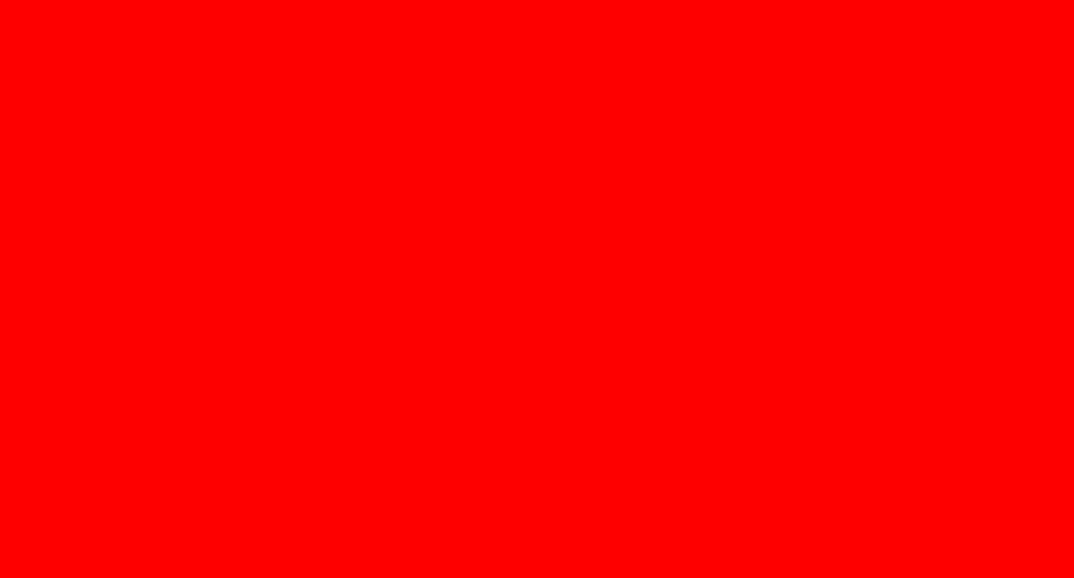
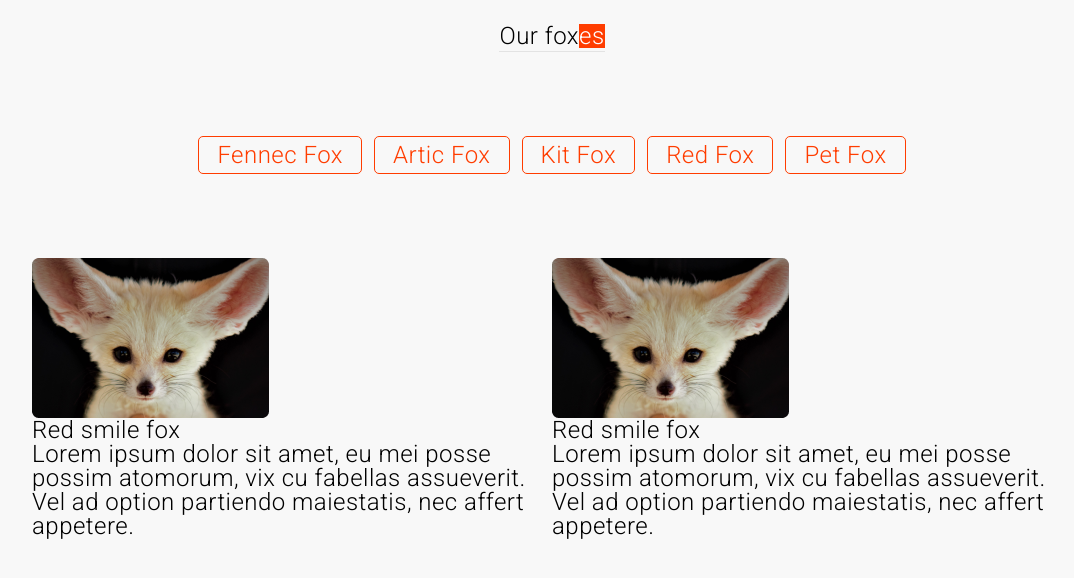
Before and after one commit to DzmityKozich/courses-js-and-ts, a website built with webpack: page task-2.2/main.html in a window 1280 px wide. Shown: the whole page, without its empty margins (88-1162 px from the left). Built offline with nearby package versions, Linux system fonts and the light colour scheme.

Commit message:
Implement FoxCard and FoxList calsses

```diff
--- /dev/null
+++ b/task-2.2/lib/entities/fox-card.ts
@@ -0,0 +1,38 @@
+import { createFoxCard } from '../fox-card-factory';
+import { FoxType } from './models';
+
+export class FoxCard {
+	private element: HTMLElement;
+	private likeBtn: HTMLButtonElement;
+
+	constructor(public foxType: FoxType, title: string, text: string, imgSrc: string, private likes: number, readMoreLink: string = '') {
+		const { card, cardContent, cardTitle, img, likeBtn } = createFoxCard();
+		this.element = card;
+		this.likeBtn = likeBtn;
+		cardContent.textContent = text;
+		cardTitle.textContent = title;
+		img.src = imgSrc;
+		this.likeBtn.addEventListener('click', this.onLikeClick);
+	}
+
+	public addTo(parent: Node): void {
+		parent.appendChild(this.element);
+	}
+
+	public removeFrom(parent: Node): void {
+		parent.removeChild(this.element);
+	}
+
+	public destroy(): void {
+		this.likeBtn.removeEventListener('click', this.onLikeClick);
+		this.element.remove();
+	}
+
+	public remove(): void {
+		this.element.remove();
+	}
+
+	private onLikeClick = () => {
+		this.likeBtn.textContent = `${++this.likes}`;
+	};
+}
--- /dev/null
+++ b/task-2.2/lib/entities/fox-list.ts
@@ -0,0 +1,30 @@
+import { FoxCard } from './fox-card';
+import { FoxType } from './models';
+
+export class FoxList {
+	private cards: Map<FoxType, FoxCard[]> = new Map();
+	private currentFoxType: FoxType = FoxType.Red;
+
+	constructor(private listEl: Node, cards: FoxCard[]) {
+		this.fillCards(cards);
+		// FIXME: add All fox type
+		this.showCardsFor(this.currentFoxType);
+	}
+
+	private fillCards(cardList: FoxCard[]): void {
+		cardList.forEach((card) => {
+			const cards = this.cards.get(card.foxType) || [];
+			this.cards.set(card.foxType, [card, ...cards]);
+		});
+	}
+
+	public showCardsFor(foxType: FoxType) {
+		this.cards.get(this.currentFoxType)?.forEach((card) => {
+			card.remove();
+		});
+		this.currentFoxType = foxType;
+		this.cards.get(foxType)?.forEach((card) => {
+			card.addTo(this.listEl);
+		});
+	}
+}
--- /dev/null
+++ b/task-2.2/lib/entities/models.ts
@@ -0,0 +1,16 @@
+export enum FoxType {
+	Fennec = 'Fennec',
+	Arctic = 'Arctic',
+	Kit = 'Kit',
+	Red = 'Red',
+	Pet = 'Pet',
+}
+
+export interface FoxCardDef {
+	foxType: FoxType;
+	title: string;
+	text: string;
+	imgSrc: string;
+	likes: number;
+	readMoreLink: string;
+}
--- /dev/null
+++ b/task-2.2/lib/fox-card-factory.ts
@@ -0,0 +1,45 @@
+type FoxCardComponents = {
+	foxCard: HTMLDivElement;
+	cardImg: HTMLDivElement;
+	cardTitle: HTMLDivElement;
+	cardContent: HTMLDivElement;
+	cardActions: HTMLDivElement;
+	img: HTMLImageElement;
+	likeBtn: HTMLButtonElement;
+};
+
+type FoxCardElements = { card: HTMLDivElement } & FoxCardComponents;
+
+export const createFoxCard = (): FoxCardElements => {
+	const { foxCard, img, cardImg, cardActions, cardContent, cardTitle, likeBtn } = createElements();
+	const card = design(
+		foxCard,
+		['fox-card'],
+		[
+			design(cardImg, ['card-img'], [design(img, [])]),
+			design(cardTitle, ['card-title'], [design(likeBtn, ['like-btn'])]),
+			design(cardContent, ['card-content']),
+			design(cardActions, ['card-actions']),
+		]
+	);
+	return { card, foxCard, img, cardContent, cardTitle, likeBtn, cardActions, cardImg };
+};
+
+const design = <T extends HTMLElement>(parant: T, cssClasses: string[], children: HTMLElement[] = []): T => {
+	parant.classList.add(...cssClasses);
+	children.forEach((child) => {
+		parant.appendChild(child);
+	});
+	return parant;
+};
+
+const createElements = (): FoxCardComponents => {
+	const foxCard: HTMLDivElement = document.createElement('div');
+	const cardImg: HTMLDivElement = document.createElement('div');
+	const img: HTMLImageElement = document.createElement('img');
+	const cardTitle: HTMLDivElement = document.createElement('div');
+	const likeBtn: HTMLButtonElement = document.createElement('button');
+	const cardContent: HTMLDivElement = document.createElement('div');
+	const cardActions: HTMLDivElement = document.createElement('div');
+	return { foxCard, cardActions, cardContent, cardImg, cardTitle, img, likeBtn };
+};
--- a/task-2.2/lib/index.ts
+++ b/task-2.2/lib/index.ts
@@ -1,3 +1,19 @@
-import "../scss/styles.scss";
+import { FoxCard } from './entities/fox-card';
+import { FoxList } from './entities/fox-list';
 
-console.log("Hello webpack!");
+import '../scss/styles.scss';
+import { FoxData } from './mock/fox-data';
+
+const foxSelectors = document.querySelectorAll<HTMLInputElement>('input[name="fox-kind"]');
+const foxListEL = document.querySelector<HTMLDivElement>('.fox-list')!;
+
+const foxCards: FoxCard[] = FoxData.map(
+	({ title, foxType, imgSrc, likes, readMoreLink, text }) => new FoxCard(foxType, title, text, imgSrc, likes, readMoreLink)
+);
+const foxList: FoxList = new FoxList(foxListEL, foxCards);
+
+[...foxSelectors.values()].forEach((el) => {
+	el.addEventListener('change', ({ target }: any) => {
+		foxList.showCardsFor(target.value);
+	});
+});
--- /dev/null
+++ b/task-2.2/lib/mock/fox-data.ts
@@ -0,0 +1,68 @@
+import { FoxCardDef, FoxType } from '../entities/models';
+
+export const FoxData: FoxCardDef[] = [
+	{
+		foxType: FoxType.Red,
+		imgSrc: './icons/Mask group-1.png',
+		likes: 10,
+		readMoreLink: '',
+		text: 'Lorem ipsum dolor sit amet, eu mei posse possim atomorum, vix cu fabellas assueverit. Vel ad option partiendo maiestatis, nec affert appetere.',
+		title: 'Red smile fox',
+	},
+	{
+		foxType: FoxType.Pet,
+		imgSrc: './icons/Mask group-1.png',
+		likes: 10,
+		readMoreLink: '',
+		text: 'Lorem ipsum dolor sit amet, eu mei posse possim atomorum, vix cu fabellas assueverit. Vel ad option partiendo maiestatis, nec affert appetere.',
+		title: 'Pet smile fox',
+	},
+	{
+		foxType: FoxType.Arctic,
+		imgSrc: './icons/Mask group-1.png',
+		likes: 10,
+		readMoreLink: '',
+		text: 'Lorem ipsum dolor sit amet, eu mei posse possim atomorum, vix cu fabellas assueverit. Vel ad option partiendo maiestatis, nec affert appetere.',
+		title: 'Arctic  smile fox',
+	},
+	{
+		foxType: FoxType.Kit,
+		imgSrc: './icons/Mask group-1.png',
+		likes: 10,
+		readMoreLink: '',
+		text: 'Lorem ipsum dolor sit amet, eu mei posse possim atomorum, vix cu fabellas assueverit. Vel ad option partiendo maiestatis, nec affert appetere.',
+		title: 'Kit smile fox',
+	},
+	{
+		foxType: FoxType.Pet,
+		imgSrc: './icons/Mask group-1.png',
+		likes: 10,
+		readMoreLink: '',
+		text: 'Lorem ipsum dolor sit amet, eu mei posse possim atomorum, vix cu fabellas assueverit. Vel ad option partiendo maiestatis, nec affert appetere.',
+		title: 'Pet smile fox',
+	},
+	{
+		foxType: FoxType.Kit,
+		imgSrc: './icons/Mask group-1.png',
+		likes: 10,
+		readMoreLink: '',
+		text: 'Lorem ipsum dolor sit amet, eu mei posse possim atomorum, vix cu fabellas assueverit. Vel ad option partiendo maiestatis, nec affert appetere.',
+		title: 'Kit smile fox',
+	},
+	{
+		foxType: FoxType.Fennec,
+		imgSrc: './icons/Mask group-1.png',
+		likes: 10,
+		readMoreLink: '',
+		text: 'Lorem ipsum dolor sit amet, eu mei posse possim atomorum, vix cu fabellas assueverit. Vel ad option partiendo maiestatis, nec affert appetere.',
+		title: 'Fennec  smile fox',
+	},
+	{
+		foxType: FoxType.Red,
+		imgSrc: './icons/Mask group-1.png',
+		likes: 10,
+		readMoreLink: '',
+		text: 'Lorem ipsum dolor sit amet, eu mei posse possim atomorum, vix cu fabellas assueverit. Vel ad option partiendo maiestatis, nec affert appetere.',
+		title: 'Red smile fox',
+	},
+];
--- a/task-2.2/main.html
+++ b/task-2.2/main.html
@@ -4,10 +4,34 @@
 <head>
   <meta charset="UTF-8">
   <meta name="viewport" content="width=device-width, initial-scale=1.0">
-  <title>Document</title>
+  <title>Foxes</title>
+  <link rel="preconnect" href="https://fonts.googleapis.com">
+  <link rel="preconnect" href="https://fonts.gstatic.com" crossorigin>
+  <link href="https://fonts.googleapis.com/css2?family=Roboto:wght@300;700;900&display=swap" rel="stylesheet">
 </head>
 
-<body class="bg-red">
+<body>
+  <header class="header">
+    <div class="title">Our fox<span class="highlight-orange">es</span></div>
+  </header>
+
+  <nav class="navbar">
+    <input type="radio" name="fox-kind" class="hidden" id="fennec-fox" value="Fennec">
+    <input type="radio" name="fox-kind" class="hidden" id="arctic-fox" value="Arctic">
+    <input type="radio" name="fox-kind" class="hidden" id="kit-fox" value="Kit">
+    <input type="radio" name="fox-kind" class="hidden" id="red-fox" value="Red">
+    <input type="radio" name="fox-kind" class="hidden" id="pet-fox" value="Pet">
+
+    <label class="fox-select" for="fennec-fox">Fennec Fox</label>
+    <label class="fox-select" for="arctic-fox">Artic Fox</label>
+    <label class="fox-select" for="kit-fox">Kit Fox</label>
+    <label class="fox-select" for="red-fox">Red Fox</label>
+    <label class="fox-select" for="pet-fox">Pet Fox</label>
+  </nav>
+
+  <div class="container">
+    <div class="fox-list"></div>
+  </div>
 
   <script src="./dist/index.js"></script>
 </body>
--- a/task-2.2/scss/styles.scss
+++ b/task-2.2/scss/styles.scss
@@ -1,3 +1,128 @@
-.bg-red {
-  background-color: red;
+$orange: #ff3d00;
+
+*,
+*::before,
+*::after {
+	box-sizing: border-box;
 }
+
+* {
+	margin: 0;
+	padding: 0;
+}
+
+html {
+	font-size: 24px;
+	color: #000;
+	height: 100%;
+	scroll-behavior: smooth;
+}
+
+body {
+	position: relative;
+	min-height: 100%;
+	height: 100%;
+	line-height: 1rem;
+	text-rendering: optimizeSpeed;
+	background-color: #f8f8f8;
+	font-family: Roboto;
+	letter-spacing: 0.02em;
+}
+
+ul {
+	list-style-position: inside;
+}
+
+img {
+	display: block;
+	max-width: 100%;
+}
+
+button {
+	cursor: pointer;
+}
+
+// Common
+.btn-like {
+	background-color: transparent;
+	border: 0;
+	border-radius: 2px;
+	padding: 5px;
+	padding-left: 18px;
+	background-image: url(../icons/heart.svg);
+	background-repeat: no-repeat;
+	background-position: 0 4px;
+	background-size: 16px 16px;
+	color: $orange;
+	transition: background-color 0.15s ease;
+
+	&:hover {
+		background-color: #e3e3e3;
+	}
+}
+
+.highlight-orange {
+	color: #fff;
+	background-color: $orange;
+	height: min-content;
+	display: inline-block;
+}
+
+.hidden {
+	display: none;
+}
+
+// Header
+.header {
+	padding: 1rem;
+	width: 100%;
+	display: flex;
+	justify-content: center;
+	align-items: center;
+}
+
+.title {
+	border-bottom: 1px #e3e3e3 solid;
+	padding-bottom: 3px;
+}
+
+// Nav
+.navbar {
+	width: 100%;
+	display: grid;
+	grid-template-columns: repeat(5, max-content);
+	grid-template-rows: 100%;
+	column-gap: 0.5rem;
+	justify-content: center;
+	padding: 2.5rem 0;
+}
+
+.fox-select {
+	padding: 0.25rem 0.75rem;
+	border: 1px $orange solid;
+	cursor: pointer;
+	border-radius: 5px;
+	color: $orange;
+	user-select: none;
+}
+
+#fennec-fox:checked ~ label[for='fennec-fox'],
+#arctic-fox:checked ~ label[for='arctic-fox'],
+#kit-fox:checked ~ label[for='kit-fox'],
+#red-fox:checked ~ label[for='red-fox'],
+#pet-fox:checked ~ label[for='pet-fox'] {
+	color: #fff;
+	background-color: $orange;
+}
+
+.container {
+	padding: 1rem 5rem;
+}
+
+// Fox list
+.fox-list {
+	display: flex;
+	flex-direction: row;
+}
+
+// Fox Card
```
Also changed, not shown: task-2.2/icons/Mask group-1.png (added), task-2.2/icons/Mask group-2.png (added), task-2.2/icons/Mask group-3.png (added), task-2.2/icons/Mask group-4.png (added), task-2.2/icons/Mask group-5.png (added), task-2.2/icons/Mask group-6.png (added), task-2.2/icons/Mask group-7.png (added), task-2.2/icons/Mask group.png (added), task-2.2/icons/heart.svg (added), 1 other file.
